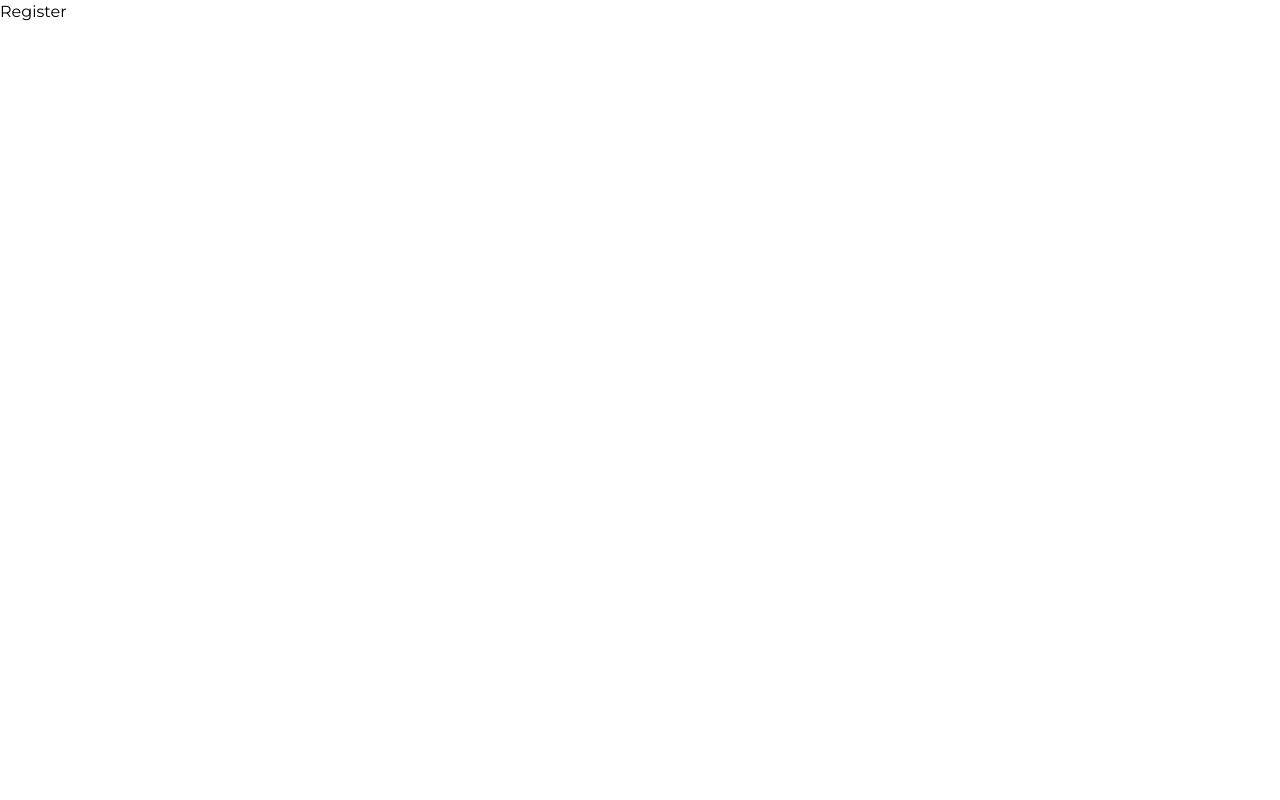
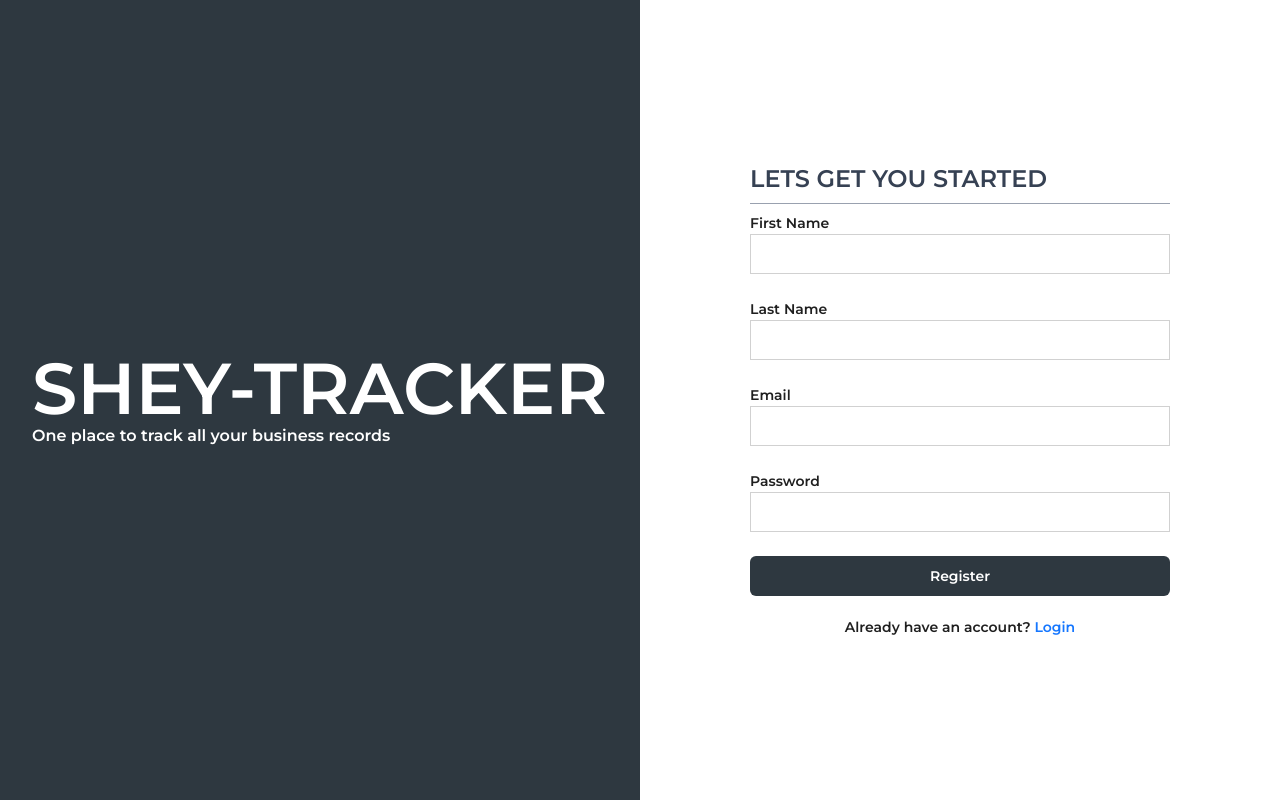
Before and after one commit to msuzun/MERN-Stack-Work-Management, a React (Vite) app: page /register in a window 1280 px wide. Built offline with nearby package versions, Linux system fonts and the light colour scheme.

Commit message:
Registration Screen

```diff
--- a/src/index.css
+++ b/src/index.css
@@ -8,7 +8,7 @@
     padding: 0;
     font-family: "Montserrat", serif;
     font-optical-sizing: auto;
-
+    font-weight: 600;
 }
 button{
     height: 40px !important;
--- a/src/pages/Login/index.jsx
+++ b/src/pages/Login/index.jsx
@@ -3,24 +3,31 @@ import { Form, Input, Button } from "antd"
 import { Link } from 'react-router-dom'
 import Divider from '../../components/Divider'
 const Login = () => {
-  const onFinish = (values)=>{
-    console.log("Success: ",values);
+  const onFinish = (values) => {
+    console.log("Success: ", values);
   }
   return (
     <div className='grid grid-cols-2'>
-      <div className='bg-primary h-screen'>
-
+      <div className='bg-primary h-screen flex flex-col justify-center items-center'>
+        <div>
+          <h1 className="text-7xl text-white">
+            SHEY-TRACKER
+          </h1>
+          <span className='text-white mt-5'>
+            One place to track all your business records
+          </span>
+        </div>
       </div>
       <div className='flex justify-center items-center'>
         <div className='w-[420px]'>
           <h1 className='text-2xl text-gray-700'>LOGIN TO YOUR ACCOUNT</h1>
-          <Divider/>
+          <Divider />
           <Form layout='vertical' onFinish={onFinish}>
             <Form.Item label="Email" name="email">
               <Input />
             </Form.Item>
             <Form.Item label="Password" name="password">
-              <Input type='password'/>
+              <Input type='password' />
             </Form.Item>
             <Button type='primary' htmlType='submit' block>Login</Button>
             <div className="flex justify-center mt-5">
--- a/src/pages/Register/index.jsx
+++ b/src/pages/Register/index.jsx
@@ -1,8 +1,50 @@
 import React from 'react'
-
+import { Form, Input, Button } from "antd"
+import { Link } from 'react-router-dom'
+import Divider from '../../components/Divider'
 const Register = () => {
+  const onFinish = (values) => {
+    console.log("Success: ", values);
+  }
   return (
-    <div>Register</div>
+    <div className='grid grid-cols-2'>
+      <div className='bg-primary h-screen flex flex-col justify-center items-center'>
+        <div>
+          <h1 className="text-7xl text-white">
+            SHEY-TRACKER
+          </h1>
+          <span className='text-white mt-5'>
+            One place to track all your business records
+          </span>
+        </div>
+      </div>
+      <div className='flex justify-center items-center'>
+        <div className='w-[420px]'>
+          <h1 className='text-2xl text-gray-700 uppercase'>LETS GET YOU STARTED</h1>
+          <Divider />
+          <Form layout='vertical' onFinish={onFinish}>
+            <Form.Item label="First Name" name="firstName">
+              <Input />
+            </Form.Item>
+            <Form.Item label="Last Name" name="lastName">
+              <Input />
+            </Form.Item>
+            <Form.Item label="Email" name="email">
+              <Input />
+            </Form.Item>
+            <Form.Item label="Password" name="password">
+              <Input type='password' />
+            </Form.Item>
+            <Button type='primary' htmlType='submit' block>Register</Button>
+            <div className="flex justify-center mt-5">
+              <span>
+                Already have an account? <Link to='/login'>Login</Link>
+              </span>
+            </div>
+          </Form>
+        </div>
+      </div>
+    </div>
   )
 }
 
```
